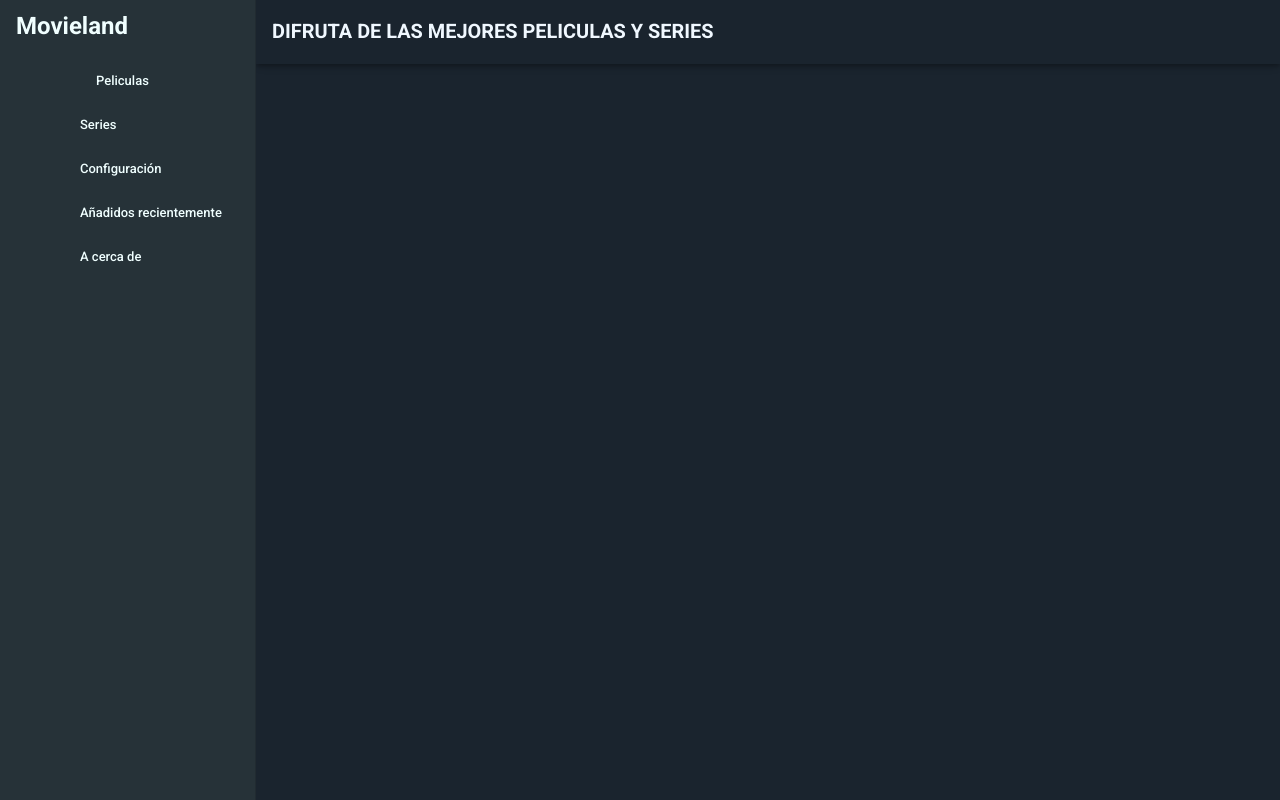
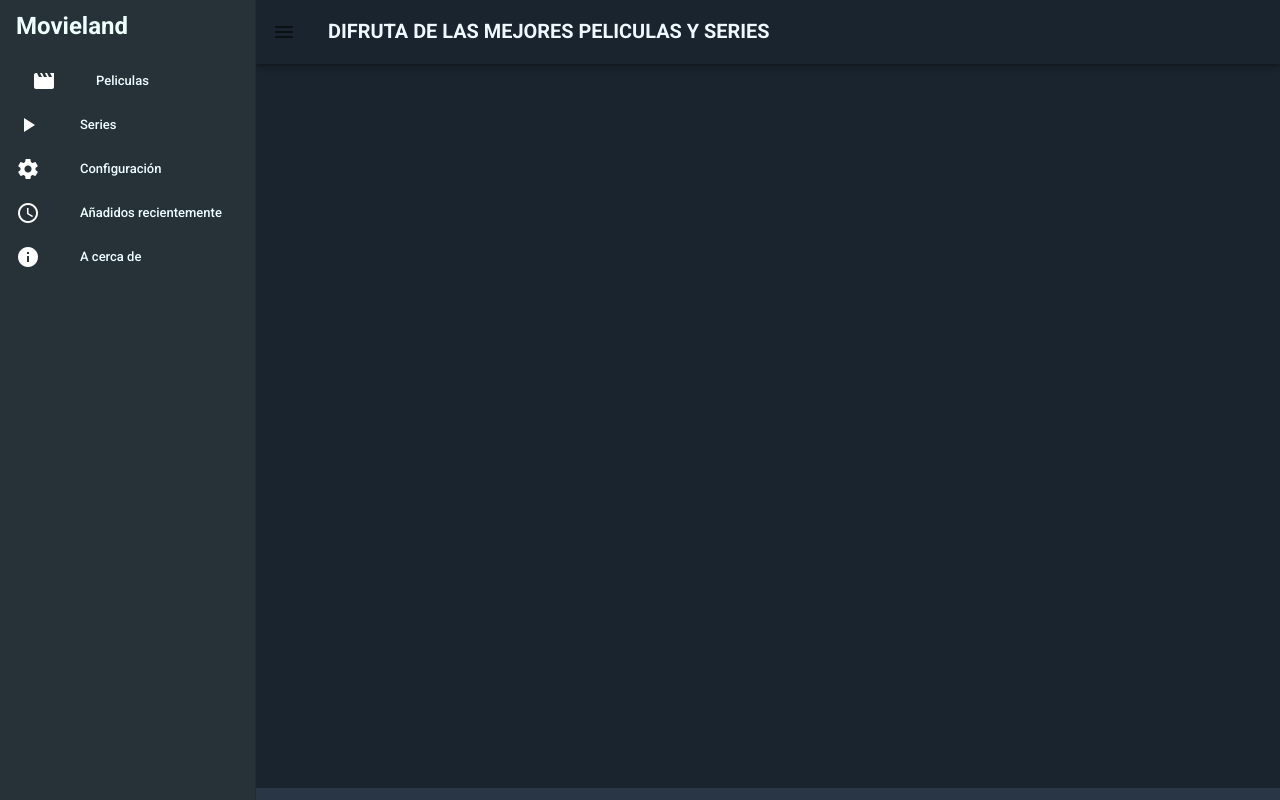
Before and after one commit to cristhianE2018/Peliculas_Vue, a Vue app: page /#/ in a window 1280 px wide. Built offline with nearby package versions, Linux system fonts and the light colour scheme.

Commit message:
Material Icons instalado y footer agregado

```diff
--- a/package.json
+++ b/package.json
@@ -24,6 +24,7 @@
     "babel-eslint": "^10.1.0",
     "eslint": "^6.7.2",
     "eslint-plugin-vue": "^6.2.2",
+    "material-design-icons-iconfont": "^5.0.1",
     "sass": "^1.19.0",
     "sass-loader": "^8.0.0",
     "vue-cli-plugin-vuetify": "^2.0.5",
--- a/src/App.vue
+++ b/src/App.vue
@@ -6,6 +6,7 @@
 				<v-list-item-content class="itemslist">
 					<v-list-item-title>
 						<h1> Movieland </h1>
+
 					</v-list-item-title>
 				</v-list-item-content>
 			</v-list-item>
@@ -15,7 +16,7 @@
 			<v-list dense nav>
 				<v-list-item v-for="item in items" :key="item.title" link>
 					<v-list-item-icon>
-						<v-icon>{{ item.icon }}</v-icon>
+						<v-icon color="white">{{ item.icon }}</v-icon>
 					</v-list-item-icon>
 
 					<v-list-item :to="item.route" color="indigo">
@@ -27,6 +28,7 @@
 
 		<!-- Barra de título -->
 		<v-app-bar app color="#1A242E">
+			<v-app-bar-nav-icon @click.stop="drawer = !drawer"></v-app-bar-nav-icon>
 			<v-toolbar-title class="headline text-uppercase">
 				<h5 class="promo" > Difruta de las mejores peliculas y series </h5>
 
@@ -37,7 +39,9 @@
 		<v-content class="contenido">
 			<router-view/>
 		</v-content>
+		<v-footer color="#293646">
 
+		</v-footer>
 	</v-app>
 
 </template>
@@ -46,15 +50,14 @@
 export default {
   name: 'App',
   data: () => ({
-
      items: [
-        { title: 'Peliculas', icon: '', route: 'Peliculas' },
-		{ title: 'Series', icon: '', route: '' },
-		{ title: 'Configuración', icon: '', route: '' },
-		{ title: 'Añadidos recientemente', icon: '', route: '' },
-		{ title: 'A cerca de', icon: '', route: '' },
+        { title: 'Peliculas', icon: 'movie', route: 'Peliculas' },
+		{ title: 'Series', icon: 'play_arrow', route: '' },
+		{ title: 'Configuración', icon: 'settings', route: '' },
+		{ title: 'Añadidos recientemente', icon: 'schedule', route: '' },
+		{ title: 'A cerca de', icon: 'info', route: '' },
         ],
-        right: null,
+		drawer: null,
   }),
 };
 </script>
--- a/src/components/TablaPeliculas.vue
+++ b/src/components/TablaPeliculas.vue
@@ -6,11 +6,13 @@
         <!-- Componente modal donde se visualizará la información de la pelicula -->
             <ModalDescripcion> </ModalDescripcion>
 
+        <!-- Select para seleccionar un genero especifico -->
         <v-row>
             <v-col cols="4">
                 <v-select
                 class="select"
                 dark
+                append-icon="search"
                 v-model="select"
                 :items="generos"
                 item-text="nombre"
@@ -21,21 +23,17 @@
                 ></v-select>
             </v-col>
         </v-row>
+
         <v-row>
-           <!-- <v-col cols="12" v-if="!servidor">
-                <h4> Servidor no disponible </h4>
-            </v-col> -->
             <v-col cols="12" v-if="peliculas.length==0">
                 <v-row  v-if="mensaje" justify="center">
-
                         <v-img
                         max-height="400"
                         max-width="400"
                         src="servidor.png"
-
                         >
                         </v-img>
-
+                        <h3> {{ mensaje }} </h3>
                 </v-row>
                 <v-row v-else justify="center">
                     <v-cols cols="12">
@@ -54,7 +52,7 @@
 
 
             </v-col>
-
+            <!--  -->
             <v-col cols="4" v-for="n in peliculas" :key="n" v-else>
                 <v-card class="mx-auto" max-width="400"
                 elevation="15"
@@ -83,7 +81,11 @@
                             @click="verTrailer(n.trailer)"
                             >
                             Ver Tráiler
+                            <span class="material-icons">
+                                visibility
+                            </span>
                             </v-btn>
+
                         </v-card-actions>
                 </v-card>
             </v-col>
--- a/src/main.js
+++ b/src/main.js
@@ -1,4 +1,5 @@
 import Vue from 'vue'
+import 'material-design-icons-iconfont/dist/material-design-icons.css' // Ensure you are using css-loader
 import App from './App.vue'
 import router from './router'
 import store from './store'
@@ -7,6 +8,9 @@ import vuetify from './plugins/vuetify';
 Vue.config.productionTip = false
 
 new Vue({
+  icons: {
+    iconfont: 'md',
+  },
   router,
   store,
   vuetify,
--- a/src/store/index.js
+++ b/src/store/index.js
@@ -6,9 +6,7 @@ Vue.use(Vuex)
 export default new Vuex.Store({
   state: {
     peliculas: [],
-    servidor: true,
     generos: [],
-    verdad: true,
     dialog: false,
     mensaje: '',
     peli: {
@@ -27,8 +25,7 @@ export default new Vuex.Store({
             state.peliculas = response.data
         })
         .catch((error)=>{
-          state.mensaje= "El servidor no responde " + error
-
+          state.mensaje= error
         })
     },
     //Función que solicitará los generos a la API
```
Also changed, not shown: 1 other file (tests, documents, lock files or other folders).
